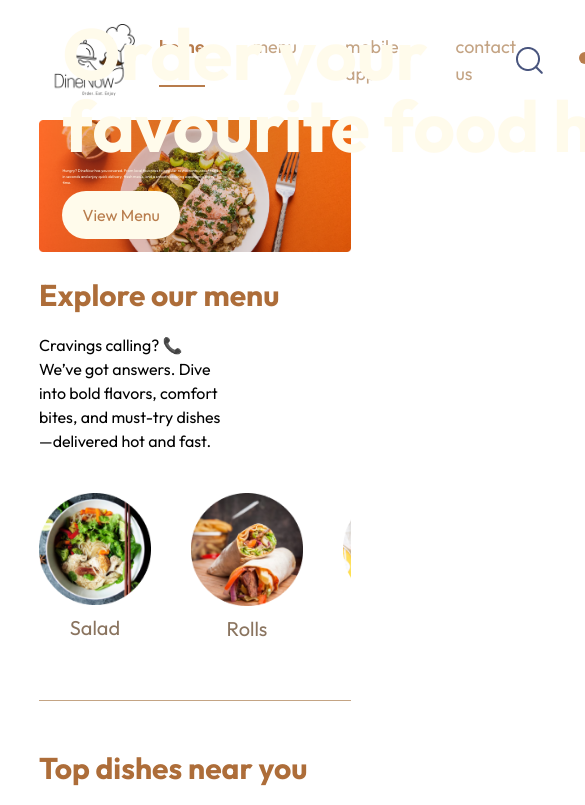
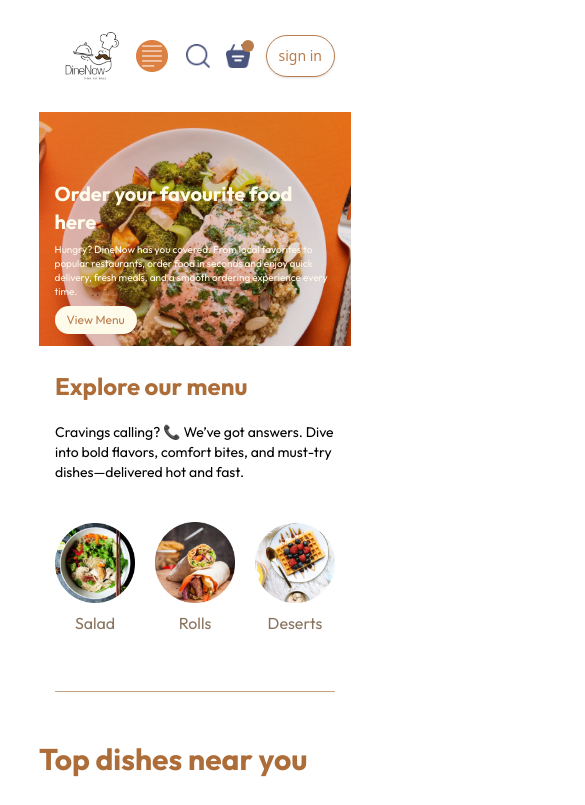
Before and after one commit to Vaishalirawat1119/DineNow, a React (Vite) app in the folder frontend/: page / in a window 390 px wide. Shown: the top 805 px of the page, 585 px wide, since content can reach past the window. Built offline with nearby package versions, Linux system fonts and the light colour scheme.

Commit message:
responsiveness done of home pag

```diff
--- a/frontend/src/assets/assets.js
+++ b/frontend/src/assets/assets.js
@@ -59,6 +59,7 @@ import profile_icon from './profile_icon.png'
 import bag_icon from './bag_icon.png'
 import logout_icon from './logout_icon.png'
 import parcel_icon from './parcel_icon.png'
+import hamburger_icon from './hamburger_icon.png'
 
 export const assets = {
     logo,
@@ -79,7 +80,8 @@ export const assets = {
     profile_icon,
     logout_icon,
     bag_icon,
-    parcel_icon
+    parcel_icon,
+    hamburger_icon
 }
 
 export const menu_list = [
--- a/frontend/src/components/ExploreMenu.jsx
+++ b/frontend/src/components/ExploreMenu.jsx
@@ -3,26 +3,26 @@ import { menu_list } from '../assets/assets'
 
 const ExploreMenu = ({category, setCategory}) => {
   return (
-    <div className='flex flex-col gap-5 font-[outfit]'>
-      <h1 className='font-bold text-3xl text-[#ad6d39] pt-6'>Explore our menu</h1>
+    <div className='flex flex-col gap-5 font-[outfit] px-4 sm:px-6 md:px-0'>
+      <h1 className='font-bold text-2xl sm:text-3xl text-[#ad6d39] pt-6'>Explore our menu</h1>
 
-      <p className='max-w-[60%]'>
+      <p className='max-w-full sm:max-w-[60%] text-sm sm:text-base'>
         Cravings calling? 📞 We’ve got answers. Dive into bold flavors, comfort bites, and must-try dishes—delivered hot and fast.
       </p>
 
-      <div className='flex items-center gap-10 my-5 overflow-x-auto'>
+      <div className='flex items-center gap-5 sm:gap-10 my-5 overflow-x-auto scrollbar-hide'>
         {menu_list.map((item, index) => (
           <div
             onClick={() => setCategory(prev => prev === item.menu_name ? "All" : item.menu_name)}
             key={index}
-            className='shrink-0 w-28 text-center cursor-pointer'
+            className='shrink-0 w-20 sm:w-28 text-center cursor-pointer'
           >
             <img
-                className={category === item.menu_name ? "border-4 rounded-full border-[#ad6d39] p-1" : ""}
+              className={`${category === item.menu_name ? "border-4 rounded-full border-[#ad6d39] p-1" : ""} w-full`}
               src={item.menu_image}
               alt="menu-img"
             />
-            <p className='mt-2 text-[20px] text-[#8a745f]'>{item.menu_name}</p>
+            <p className='mt-2 text-[16px] sm:text-[20px] text-[#8a745f]'>{item.menu_name}</p>
           </div>
         ))}
       </div>
--- a/frontend/src/components/Footer.jsx
+++ b/frontend/src/components/Footer.jsx
@@ -3,36 +3,46 @@ import { assets } from '../assets/assets'
 
 const Footer = () => {
   return (
-    <div className='flex flex-col font-[outfit] text-amber-50 bg-[#4e4e4d] mt-25 gap-5 py-2 px-[4vw] pt-20 items-center'>
-        <div className='w-full grid grid-cols-[2fr_1fr_1fr] gap-20'>
-            <div className='flex flex-col gap-7 items-start'>
-                <img className='h-40 w-40' src={assets.logo} alt="" />
-                <p>DineNow is your go-to food delivery platform—bringing taste, convenience, and speed together in one seamless experience.</p>
-                <div className="flex gap-4">
-                    <img className="w-10 hover:scale-110 transition-transform" src={assets.facebook_icon} />
-                    <img className="w-10 hover:scale-110 transition-transform" src={assets.twitter_icon} />
-                    <img className="w-10 hover:scale-110 transition-transform" src={assets.linkedin_icon} />
+    <div className='flex flex-col font-[outfit] text-amber-50 bg-[#4e4e4d] mt-25 gap-5 py-8 px-6 sm:px-[4vw] items-center'>
+        <div className='w-full grid grid-cols-1 md:grid-cols-[2fr_1fr_1fr] gap-8 sm:gap-20'>
+
+            {/* Logo & description */}
+            <div className='flex flex-col gap-5 items-center md:items-start text-center md:text-left'>
+                <img className='h-28 w-28 sm:h-40 sm:w-40' src={assets.logo} alt="logo" />
+                <p className='text-sm sm:text-base'>
+                  DineNow is your go-to food delivery platform—bringing taste, convenience, and speed together in one seamless experience.
+                </p>
+                <div className="flex gap-4 justify-center md:justify-start">
+                    <img className="w-8 sm:w-10 hover:scale-110 transition-transform" src={assets.facebook_icon} />
+                    <img className="w-8 sm:w-10 hover:scale-110 transition-transform" src={assets.twitter_icon} />
+                    <img className="w-8 sm:w-10 hover:scale-110 transition-transform" src={assets.linkedin_icon} />
                 </div>
             </div>
-            <div className='flex flex-col gap-7 items-start'>
-                <h2 className='text-3xl font-bold text-[#e47b24]'>COMAPNY</h2>
-                <ul>
-                    <li className='mb-2.5 cursor-pointer'>Home</li>
-                    <li className='mb-2.5 cursor-pointer'>About us</li>
-                    <li className='mb-2.5 cursor-pointer'>Delivery</li>
-                    <li className='mb-2.5 cursor-pointer'>Privacy policy</li>
+
+            {/* Company Links */}
+            <div className='flex flex-col gap-4 md:gap-7 items-center md:items-start text-center md:text-left'>
+                <h2 className='text-2xl sm:text-3xl font-bold text-[#e47b24]'>COMPANY</h2>
+                <ul className='space-y-2'>
+                    <li className='cursor-pointer hover:text-[#B87C4C] transition-colors'>Home</li>
+                    <li className='cursor-pointer hover:text-[#B87C4C] transition-colors'>About us</li>
+                    <li className='cursor-pointer hover:text-[#B87C4C] transition-colors'>Delivery</li>
+                    <li className='cursor-pointer hover:text-[#B87C4C] transition-colors'>Privacy policy</li>
                 </ul>
             </div>
-            <div className='flex flex-col gap-7 items-start'>
-                <h2 className='text-3xl font-bold text-[#e47b24]'>GET IN TOUCH</h2>
-                <ul>
-                    <li className='mb-2.5 cursor-pointer'>+91 98765-43210</li>
-                    <li className='mb-2.5 cursor-pointer'>support@dinenow.com</li>
+
+            {/* Contact */}
+            <div className='flex flex-col gap-4 md:gap-7 items-center md:items-start text-center md:text-left'>
+                <h2 className='text-2xl sm:text-3xl font-bold text-[#e47b24]'>GET IN TOUCH</h2>
+                <ul className='space-y-2'>
+                    <li className='cursor-pointer'>+91 98765-43210</li>
+                    <li className='cursor-pointer'>support@dinenow.com</li>
                 </ul>
             </div>
+
         </div>
-        <hr className='w-full h-0.5 my-5 mx-0 bg-[#bdbdbd] border-0' />
-        <p>© 2026 DineNow. All rights reserved.</p>
+
+        <hr className='w-full h-px my-6 bg-[#bdbdbd] border-0' />
+        <p className='text-sm sm:text-base text-center'>© 2026 DineNow. All rights reserved.</p>
     </div>
   )
 }
--- a/frontend/src/components/Header.jsx
+++ b/frontend/src/components/Header.jsx
@@ -2,11 +2,27 @@ import React from 'react'
 
 const Header = () => {
   return (
-    <div className='relative h-[34vw] bg-[url(/header_img.png)] bg-no-repeat bg-contain'>
-        <div className='absolute flex flex-col items-start gap-[1.5vw] fade-in max-w-[50%] bottom-[10%] left-[6vw] font-[outfit]'>
-            <h2 className='font-bold w-170 text-amber-50 text-7xl'>Order your favourite food here</h2>
-            <p className='text-amber-50 text-[1vw]'>Hungry? DineNow has you covered. From local favorites to popular restaurants, order food in seconds and enjoy quick delivery, fresh meals, and a smooth ordering experience every time.</p>
-            <button className='rounded-4xl text-[#B87C4C] px-5 py-3 bg-amber-50'>View Menu</button>
+    <div className='relative h-[60vw] sm:h-[45vw] md:h-[34vw] bg-[url(/header_img.png)] bg-no-repeat bg-cover bg-center'>
+
+        <div className='absolute flex flex-col items-start gap-2 sm:gap-[1.5vw] fade-in
+                        w-[90%] sm:w-[70%] md:w-[50%]
+                        bottom-[5%] sm:bottom-[10%]
+                        left-[4vw] sm:left-[6vw]
+                        font-[outfit]'>
+
+            <h2 className='font-bold text-xl xs:text-2xl sm:text-4xl md:text-6xl lg:text-7xl text-amber-50 leading-snug sm:leading-tight wrap-break-words'>
+              Order your favourite food here
+            </h2>
+
+            <p className='text-amber-50 text-[10px] xs:text-xs sm:text-sm md:text-[1vw] leading-snug wrap-break-words'>
+              Hungry? DineNow has you covered. From local favorites to popular restaurants, order food in seconds and enjoy quick delivery, fresh meals, and a smooth ordering experience every time.
+            </p>
+
+            <button className='rounded-3xl sm:rounded-4xl text-[#B87C4C]
+                               px-3 py-1.5 sm:px-5 sm:py-3
+                               bg-amber-50 text-xs sm:text-base'>
+              View Menu
+            </button>
         </div>
     </div>
   )
--- a/frontend/src/components/Navbar.jsx
+++ b/frontend/src/components/Navbar.jsx
@@ -2,27 +2,74 @@ import React, { useState } from 'react'
 import { assets } from '../assets/assets'
 
 const Navbar = () => {
-    const [menu, setMenu] = useState("home")
+  const [menu, setMenu] = useState("home")
+  const [mobileOpen, setMobileOpen] = useState(false)
+
+  const navItems = [
+    { name: "home" },
+    { name: "menu" },
+    { name: "mobile-app" },
+    { name: "contact us" },
+  ]
 
   return (
-    <div className='flex justify-between items-center'>
-        <img src={assets.logo} alt="app logo" className='h-30 w-30'/>
-        <ul className='flex font-[outfit] gap-12 text-[18px] text-[#C4A484] cursor-pointer'>
-            <li onClick={() => {setMenu("home")}} className={menu === "home" ? "text-[#B87C4C] border-b-2 border-[#B87C4C] font-semibold" : ""}>home</li>
-            <li onClick={() => {setMenu("menu")}} className={menu === "menu" ? "text-[#B87C4C] border-b-2 border-[#B87C4C] font-semibold" : ""}>menu</li>
-            <li onClick={() => {setMenu("mobile-app")}} className={menu === "mobile-app" ? "text-[#B87C4C] border-b-2 border-[#B87C4C] font-semibold" : ""}>mobile-app</li>
-            <li onClick={() => {setMenu("contact us")}} className={menu === "contact us" ? "text-[#B87C4C] border-b-2 border-[#B87C4C] font-semibold" : ""}>contact us</li>
-        </ul>
-        <div className='flex items-center gap-10'>
-            <img src={assets.search_icon} alt="" />
-            <div className='relative'>
-                <img src={assets.basket_icon} alt="" />
-                <div className='absolute bg-[#B87C4C] h-3 w-3 -top-2 -right-2 rounded-lg'></div>
-            </div>
-            <button className='bg-transparent px-8 py-3 border text-[#B87C4C] hover:text-amber-50 duration-400 ease-in-out hover:bg-[#B87C4C] border-[#B87C4C] rounded-4xl transition'>sign in</button>
+    <nav className='flex justify-between items-center px-4 md:px-10 py-4 relative bg-transparent'>
+
+      {/* Logo */}
+      <img
+        src={assets.logo}
+        alt="app logo"
+        className='h-20 w-20 md:h-30 md:w-30'
+      />
+
+      {/* Desktop Menu */}
+      <ul className='hidden md:flex font-[outfit] gap-6 lg:gap-12 text-[16px] lg:text-[18px] text-[#C4A484] cursor-pointer'>
+        {navItems.map(item => (
+          <li
+            key={item.name}
+            onClick={() => setMenu(item.name)}
+            className={menu === item.name ? "text-[#B87C4C] border-b-2 border-[#B87C4C] font-semibold" : ""}
+          >
+            {item.name}
+          </li>
+        ))}
+      </ul>
+
+      {/* Hamburger for mobile */}
+      <div className='md:hidden flex items-center'>
+        <button onClick={() => setMobileOpen(!mobileOpen)}>
+          <img src={assets.hamburger_icon} alt="menu" className='w-8 h-8' />
+        </button>
+      </div>
+
+      {/* Right Section */}
+      <div className='flex items-center gap-4 md:gap-6 lg:gap-10 ml-4'>
+        <img src={assets.search_icon} alt="search" className='w-6 h-6 sm:w-8 sm:h-8'/>
+        <div className='relative'>
+            <img src={assets.basket_icon} alt="basket" className='w-6 h-6 sm:w-8 sm:h-8' />
+            <div className='absolute bg-[#B87C4C] h-3 w-3 -top-1 -right-1 rounded-full'></div>
         </div>
-    </div>
+        <button className='bg-transparent px-3 sm:px-4 md:px-8 py-2.5 sm:py-3 md:py-3 border text-sm sm:text-base md:text-base text-[#B87C4C] hover:text-amber-50 hover:bg-[#B87C4C] border-[#B87C4C] rounded-3xl sm:rounded-4xl transition-colors duration-300 shadow-sm hover:shadow-md'>
+            sign in
+        </button>
+       </div>
+
+      {/* Mobile Menu Overlay */}
+      {mobileOpen && (
+        <div className='absolute top-full left-0 w-full bg-[#4e4e4d] flex flex-col items-center gap-6 py-6 md:hidden z-50'>
+          {navItems.map(item => (
+            <button
+              key={item.name}
+              onClick={() => { setMenu(item.name); setMobileOpen(false) }}
+              className={menu === item.name ? "text-[#B87C4C] font-semibold text-lg" : "text-amber-50 text-lg"}
+            >
+              {item.name}
+            </button>
+          ))}
+        </div>
+      )}
+
+    </nav>
   )
 }
-
 export default Navbar
```
Also changed, not shown: frontend/src/assets/hamburger_icon.png (added).
